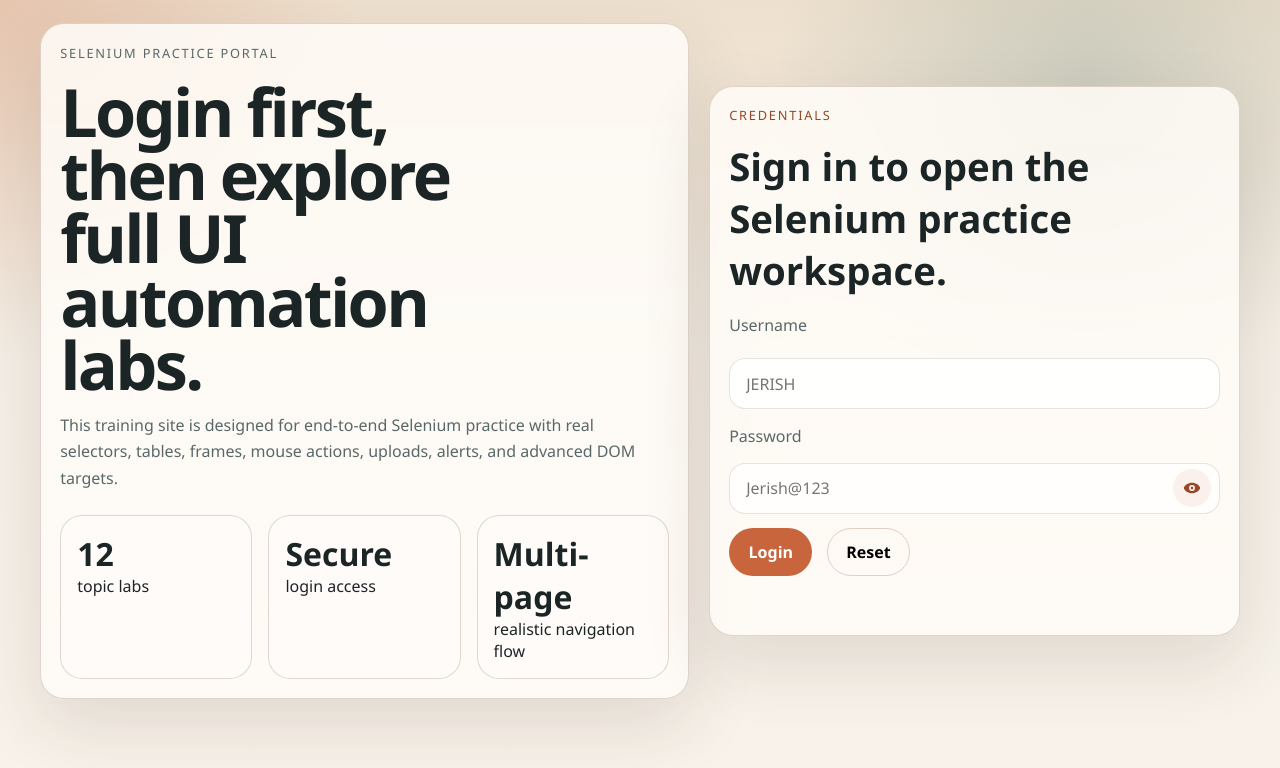
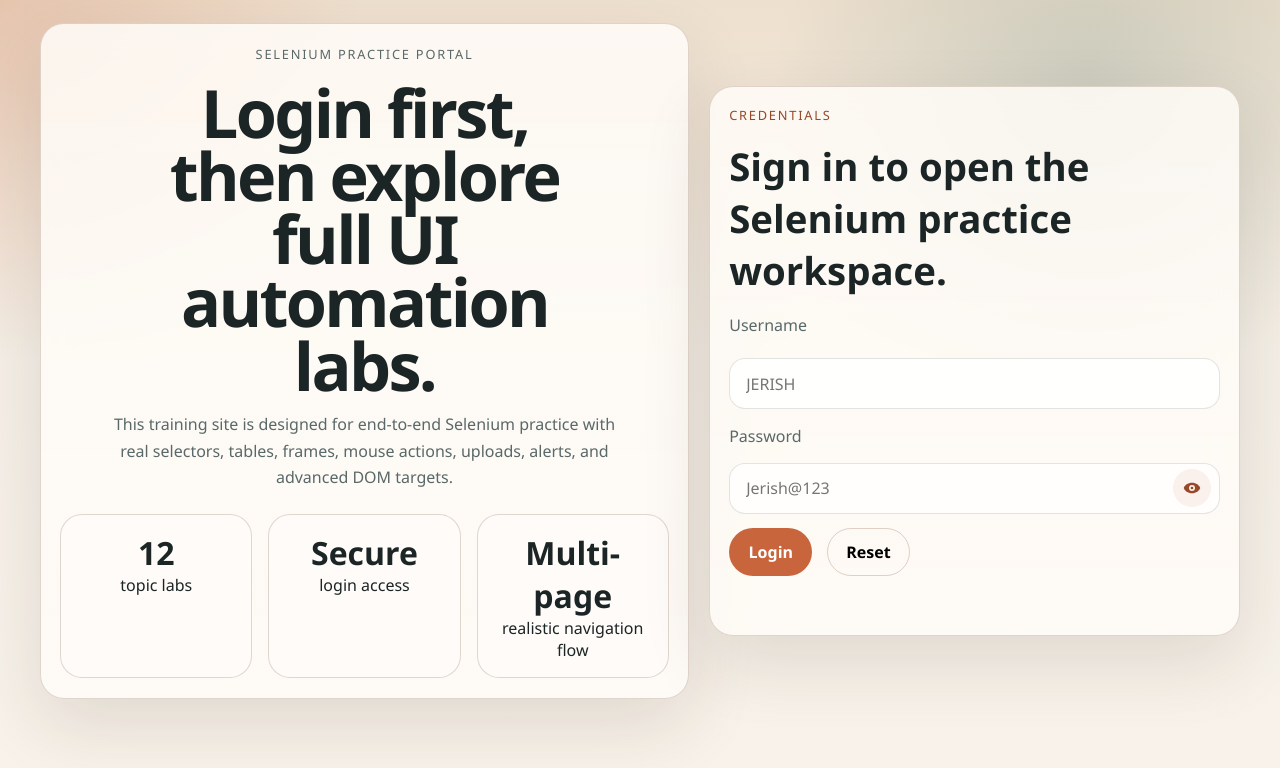
Before and after one commit to JERISH-C-MOSES/selenium-practice-website, a website: page index.html in a window 1280 px wide. Drawn offline with Linux system fonts and the light colour scheme.

Commit message:
Login Alignment Changed

```diff
--- a/index.html
+++ b/index.html
@@ -9,7 +9,7 @@
   <body class="theme-login">
     <div class="container">
       <div class="hero">
-        <section class="panel">
+        <section class="panel login-intro">
           <p class="eyebrow">Selenium Practice Portal</p>
           <h1>Login first, then explore full UI automation labs.</h1>
           <p class="lead">
--- a/shared.css
+++ b/shared.css
@@ -409,6 +409,26 @@
 .hero-card h2 {
   margin: 0 0 1rem;
   font-size: clamp(1.7rem, 3vw, 2.6rem);
+}
+
+.login-intro {
+  display: grid;
+  align-content: center;
+  text-align: center;
+}
+
+.login-intro h1 {
+  max-width: 12ch;
+  margin-inline: auto;
+}
+
+.login-intro .lead {
+  max-width: 58ch;
+  margin: 0.9rem auto 0;
+}
+
+.login-intro .stats-grid {
+  width: 100%;
 }
 
 .stats-grid,
```
